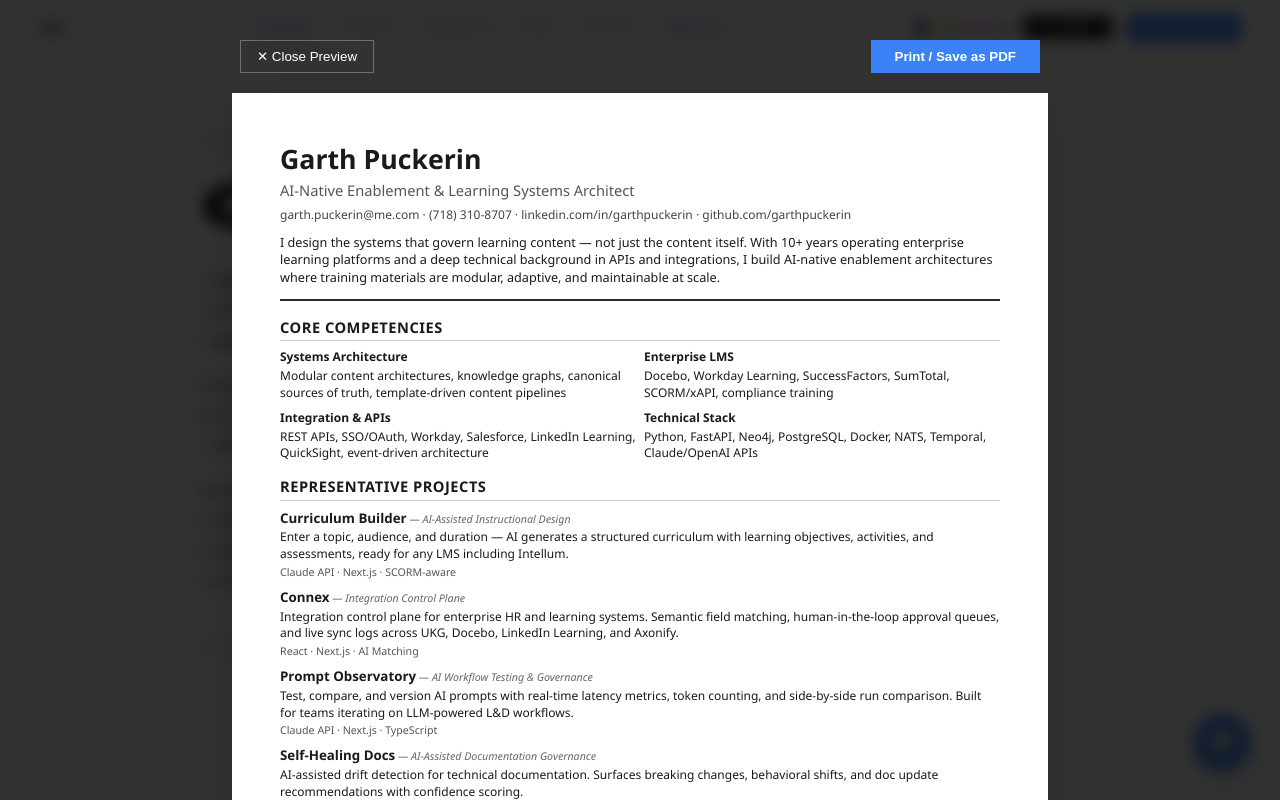
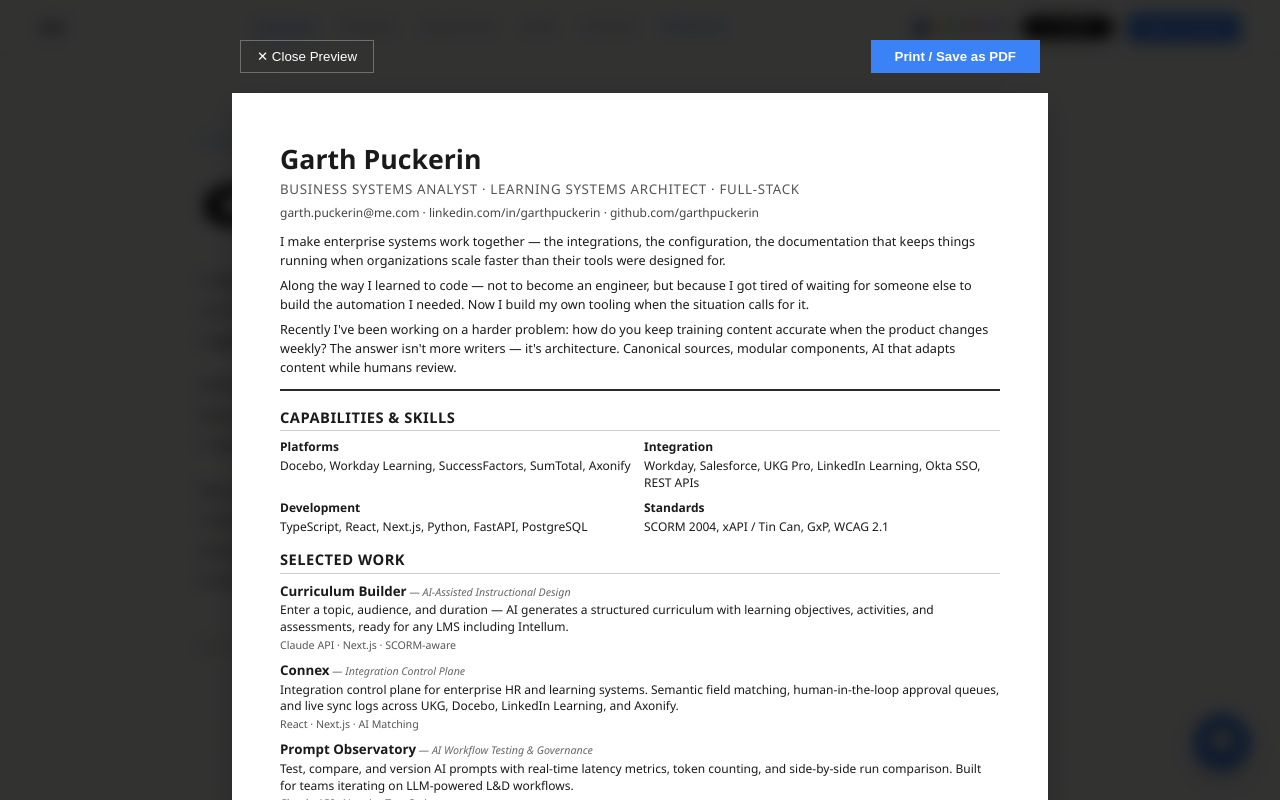
Before and after one commit to garthpuckerin/garthpuckerin-resume-vercel, a Next.js app: page / in a window 1280 px wide. Both pictures are taken after a click on the button "Resume". Shown: the top 800 px of the page. Built offline with nearby package versions, Linux system fonts and the light colour scheme; a web font is replaced by a local one.

Commit message:
fix(resume): correct ATS layout data syncing and squash duplicate print pages bug

```diff
--- a/components/ResumeGenerator.tsx
+++ b/components/ResumeGenerator.tsx
@@ -24,6 +24,7 @@
 
   return (
     <div
+      className="resume-overlay"
       style={{
         position: 'fixed',
         inset: 0,
@@ -80,45 +81,46 @@
       <div id="ats-resume" className="resume-body">
         <header>
           <h1>Garth Puckerin</h1>
-          <div className="subtitle">AI-Native Enablement & Learning Systems Architect</div>
+          <div className="subtitle">
+            BUSINESS SYSTEMS ANALYST · LEARNING SYSTEMS ARCHITECT · FULL-STACK
+          </div>
           <div className="contact">
-            garth.puckerin@me.com · (718) 310-8707 · linkedin.com/in/garthpuckerin ·
-            github.com/garthpuckerin
+            garth.puckerin@me.com · linkedin.com/in/garthpuckerin · github.com/garthpuckerin
           </div>
-          <p className="summary">
-            I design the systems that govern learning content — not just the content itself. With
-            10+ years operating enterprise learning platforms and a deep technical background in
-            APIs and integrations, I build AI-native enablement architectures where training
-            materials are modular, adaptive, and maintainable at scale.
-          </p>
+          <div className="summary">
+            <p>
+              I make enterprise systems work together — the integrations, the configuration, the
+              documentation that keeps things running when organizations scale faster than their
+              tools were designed for.
+            </p>
+            <p>
+              Along the way I learned to code — not to become an engineer, but because I got tired
+              of waiting for someone else to build the automation I needed. Now I build my own
+              tooling when the situation calls for it.
+            </p>
+            <p>
+              Recently I&apos;ve been working on a harder problem: how do you keep training content
+              accurate when the product changes weekly? The answer isn&apos;t more writers —
+              it&apos;s architecture. Canonical sources, modular components, AI that adapts content
+              while humans review.
+            </p>
+          </div>
         </header>
 
         <section>
-          <h2>Core Competencies</h2>
+          <h2>Capabilities & Skills</h2>
           <div className="skills-grid">
-            <div className="skill-category">
-              <strong>Systems Architecture</strong>
-              Modular content architectures, knowledge graphs, canonical sources of truth,
-              template-driven content pipelines
-            </div>
-            <div className="skill-category">
-              <strong>Enterprise LMS</strong>
-              Docebo, Workday Learning, SuccessFactors, SumTotal, SCORM/xAPI, compliance training
-            </div>
-            <div className="skill-category">
-              <strong>Integration & APIs</strong>
-              REST APIs, SSO/OAuth, Workday, Salesforce, LinkedIn Learning, QuickSight, event-driven
-              architecture
-            </div>
-            <div className="skill-category">
-              <strong>Technical Stack</strong>
-              Python, FastAPI, Neo4j, PostgreSQL, Docker, NATS, Temporal, Claude/OpenAI APIs
-            </div>
+            {SKILLS.map((s, i) => (
+              <div className="skill-category" key={i}>
+                <strong>{s.group}</strong>
+                {s.items.join(', ')}
+              </div>
+            ))}
           </div>
         </section>
 
         <section>
-          <h2>Representative Projects</h2>
+          <h2>Selected Work</h2>
           {PROJECTS.map((p, i) => (
             <div className="project" key={i}>
               <div className="project-header-inline">
@@ -160,26 +162,10 @@
             <ul>
               <li>Full stack engineering boot camp graduate</li>
               <li>
-                Built production applications using React, FastAPI, Django, PostgreSQL, Docker
-              </li>
-              <li>Designed microservices architectures and REST API systems</li>
-              <li>
-                Active builder using AI-assisted development workflows — shipping complex systems
-                rapidly
+                Built production applications using React, FastAPI, Django, PostgreSQL, REST API
+                design, Agile delivery
               </li>
             </ul>
-          </div>
-        </section>
-
-        <section>
-          <h2>Technical Skills</h2>
-          <div className="skills-grid">
-            {SKILLS.map((s, i) => (
-              <div className="skill-category" key={i}>
-                <strong>{s.group}</strong>
-                {s.items.join(', ')}
-              </div>
-            ))}
           </div>
         </section>
       </div>
@@ -219,9 +205,11 @@
         }
 
         .resume-body .subtitle {
-          font-size: 11pt;
+          font-size: 10pt;
+          font-weight: 500;
           color: #555;
           margin-bottom: 6px;
+          letter-spacing: 0.05em;
         }
 
         .resume-body .contact {
@@ -230,8 +218,13 @@
         }
 
         .resume-body .summary {
+          margin-top: 10px;
+        }
+
+        .resume-body .summary p {
           font-size: 9.5pt;
-          margin-top: 10px;
+          margin-top: 6px;
+          line-height: 1.5;
         }
 
         .resume-body section {
@@ -264,6 +257,7 @@
         .resume-body .dates {
           font-size: 9pt;
           color: #666;
+          white-space: nowrap;
         }
         .resume-body .company {
           font-size: 9pt;
@@ -322,18 +316,45 @@
             margin: 0.5in;
             size: letter;
           }
+
+          /* Hide all standard site elements completely so they take 0 space */
+          header, main, footer, nav, .chatbot-container, .theme-toggle {
+            display: none !important;
+          }
+
+          /* Normal flow for the overlay so it sets the actual page count */
+          .resume-overlay {
+            position: relative !important;
+            background: none !important;
+            backdrop-filter: none !important;
+            display: block !important;
+            padding: 0 !important;
+            margin: 0 !important;
+            height: auto !important;
+            overflow: visible !important;
+            clear: both !important;
+          }
+
           .no-print {
             display: none !important;
+            visibility: hidden !important;
           }
-          body {
+
+          body, html {
             background: #fff !important;
             margin: 0 !important;
+            padding: 0 !important;
+            height: auto !important;
+            overflow: visible !important;
           }
+
           .resume-body {
             box-shadow: none !important;
             padding: 0 !important;
             width: 100% !important;
             max-width: none !important;
+            margin: 0 !important;
+            border: none !important;
           }
         }
       `}</style>
```
Also changed, not shown: 1 other file (tests, documents, lock files or other folders).
